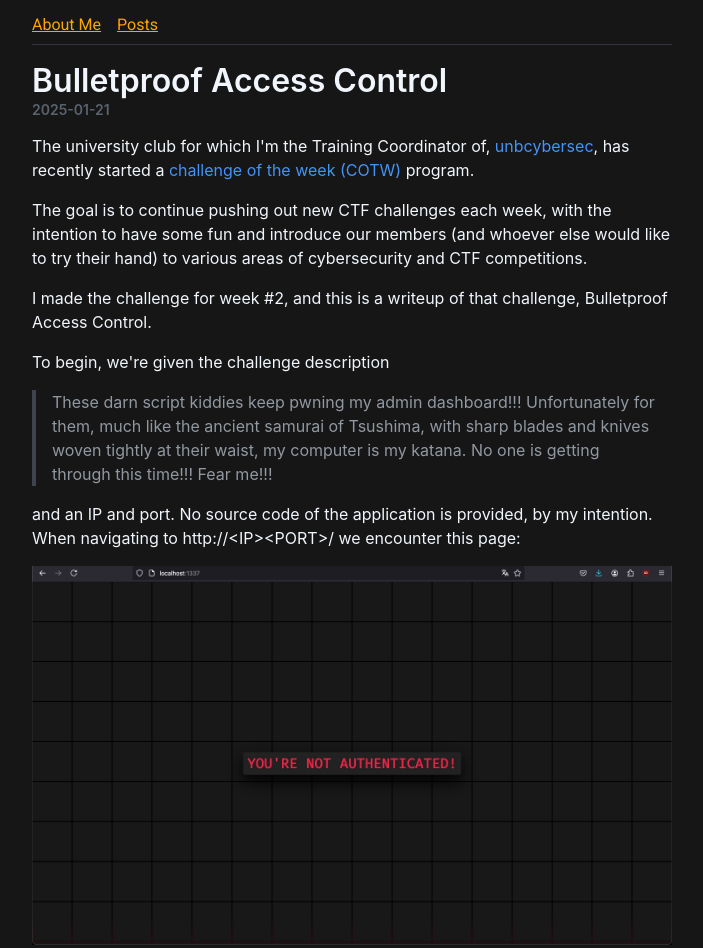
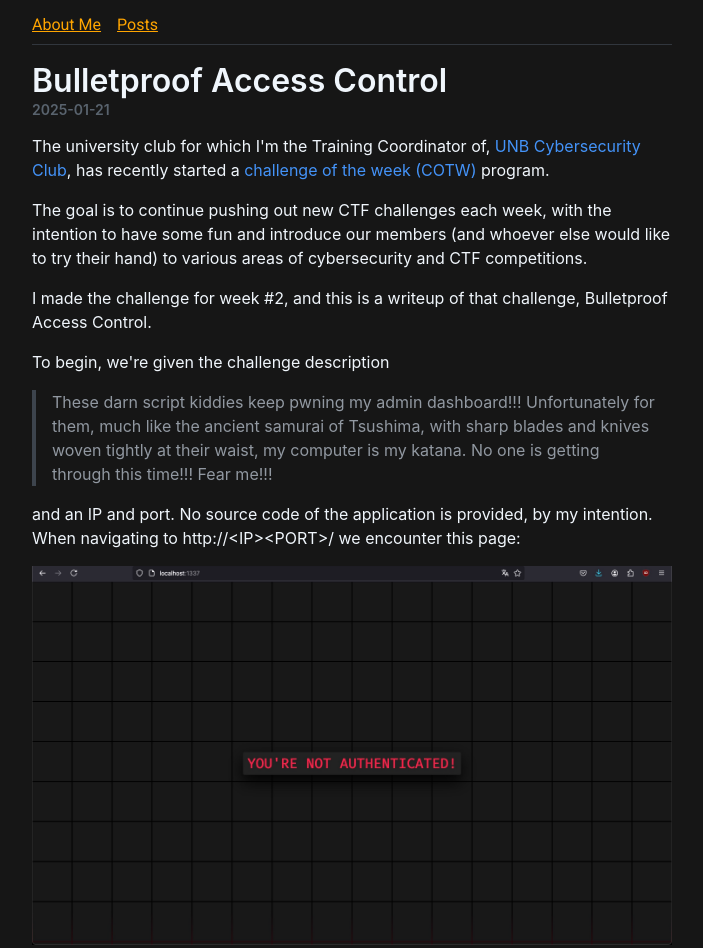
Before and after one commit to micahlandry/micahlandry.github.io, a website: page bulletproof_access_control.html in a window 1280 px wide. Shown: the top 948 px of the page, without its empty margins (288-991 px from the left). Drawn offline with nearby package versions, Linux system fonts and the light colour scheme.

Commit message:
changed spelling

```diff
--- a/bulletproof_access_control.html
+++ b/bulletproof_access_control.html
@@ -49,7 +49,7 @@
 		<h1 style="border-bottom: none; padding-bottom: 0; margin: 0px">Bulletproof Access Control</h1>
 		<h5 style="margin-top: 0; padding-top: 0px; color: #59636e">2025-01-21</h5>
 		<p>
-		The university club for which I'm the Training Coordinator of, <a href="https://unbcybersec.com">unbcybersec</a>, has recently started a <a href="https://cotw.unbcybersec.com">challenge of the week (COTW)</a> program.
+		The university club for which I'm the Training Coordinator of, <a href="https://unbcybersec.com">UNB Cybersecurity Club</a>, has recently started a <a href="https://cotw.unbcybersec.com">challenge of the week (COTW)</a> program.
 
 		<p>The goal is to continue pushing out new CTF challenges each week, with the intention to have some fun and introduce
 		our members (and whoever else would like to try their hand) to various areas of cybersecurity and CTF competitions.</p>
```
